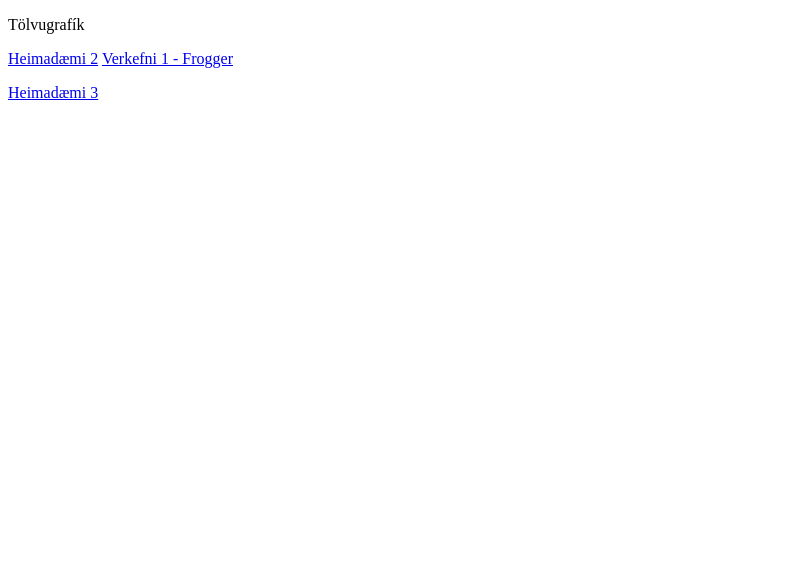
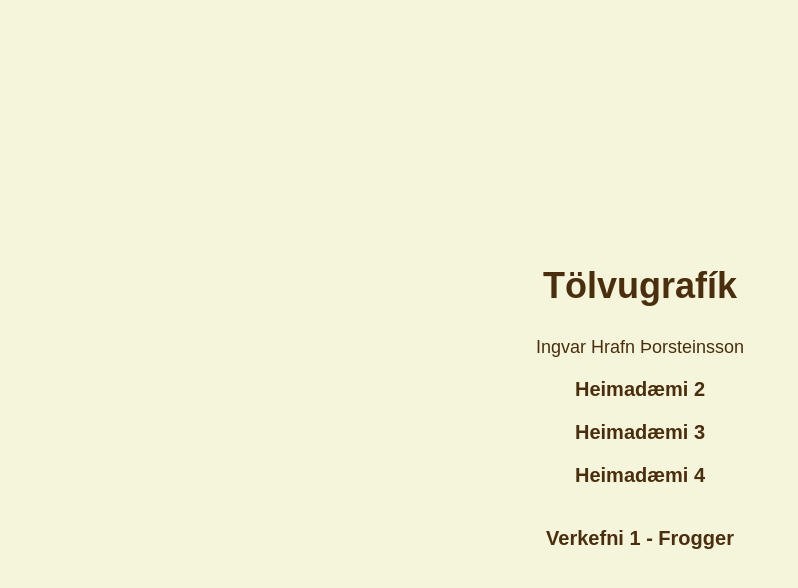
Before and after one commit to ingvar-hrafn/ingvar-hrafn.github.io, a plain HTML site: page index.html in a window 1280 px wide. Shown: the whole page, without its empty margins (0-798 px from the left). Drawn offline with Linux system fonts and the light colour scheme.

Commit message:
look added

```diff
--- a/index.html
+++ b/index.html
@@ -1,14 +1,57 @@
 <!DOCTYPE html>
 <html>
-    <head>
-        <title>Ingvar Hrafn Þorsteinsson</title>
-    </head>
-    <body>
-        <p>Tölvugrafík</p>
-        <a href="/h2/h2.html">Heimadæmi 2</a>
-        <a href="/h2/frogger/frogger.html">Verkefni 1 - Frogger</a>
+<head>
+    <title>Ingvar Hrafn Þorsteinsson</title>
+    <style>
+        body {
+            margin: 0;
+            padding: 0;
+            background-color: beige;
+            font-family: Arial, sans-serif;
+        }
+
+        .container {
+            display: flex;
+            flex-direction: column;
+            align-items: center;
+            justify-content: center;
+            height: 100vh;
+            text-align: center;
+        }
+
+        h1 {
+            font-size: 36px;
+            color: #4A2E0D; /* Darker brown color */
+            margin-bottom: 20px;
+        }
+
+        p {
+            font-size: 18px;
+            margin: 10px 0;
+            color: #4A2E0D; /* Darker brown color */
+        }
+
+        a {
+            text-decoration: none;
+            color: #4A2E0D; /* Darker brown color */
+            font-weight: bold;
+            font-size: 20px;
+        }
+
+        a:hover {
+            color: #2D1E07; /* Even darker brown on hover */
+        }
+    </style>
+</head>
+<body>
+    <div class="container">
+        <h1>Tölvugrafík</h1>
+        <p>Ingvar Hrafn Þorsteinsson</p>
+        <p><a href="/h2/h2.html">Heimadæmi 2</a></p>
+        <p><a href="/h2/h3.html">Heimadæmi 3</a></p>
+        <p><a href="/h2/h4.html">Heimadæmi 4</a></p>
         <p></p>
-        <a href="/h2/h3.html">Heimadæmi 3</a>
-
-    </body>
+        <p><a href="/h2/frogger/frogger.html">Verkefni 1 - Frogger</a></p>
+    </div>
+</body>
 </html>
```
Also changed, not shown: h2/h2.html (+48 -6 lines), h2/h3.html (+48 -6 lines), h2/h4.html (+48 -6 lines).
